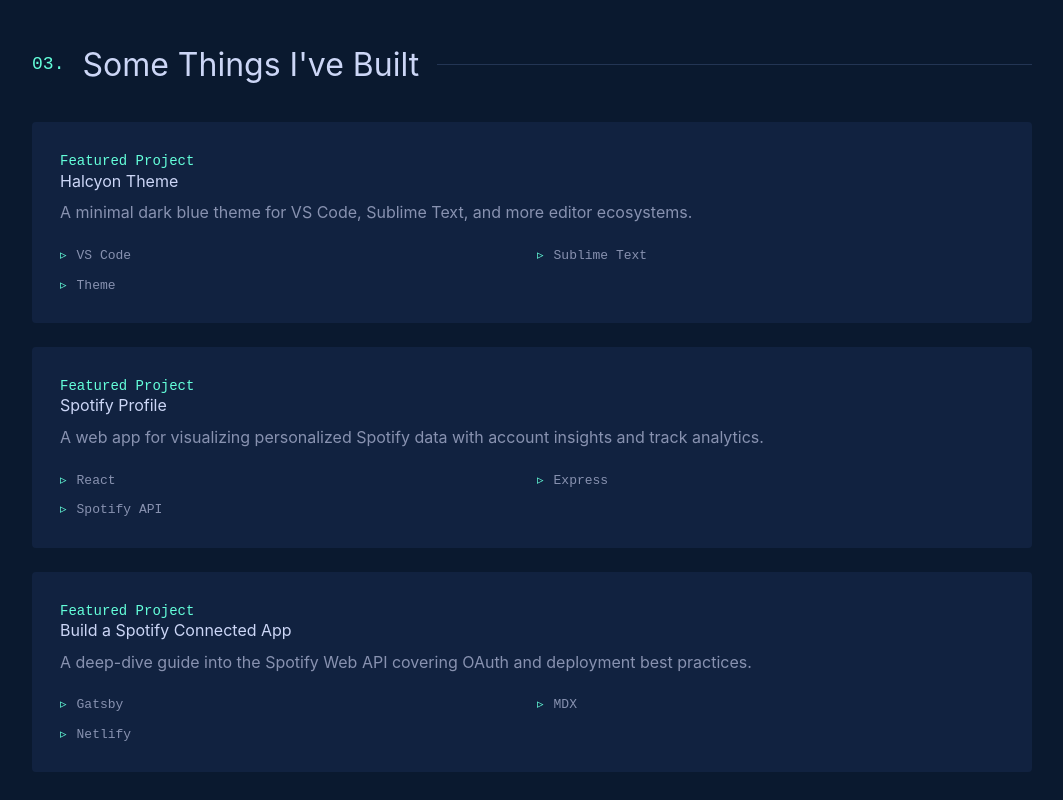
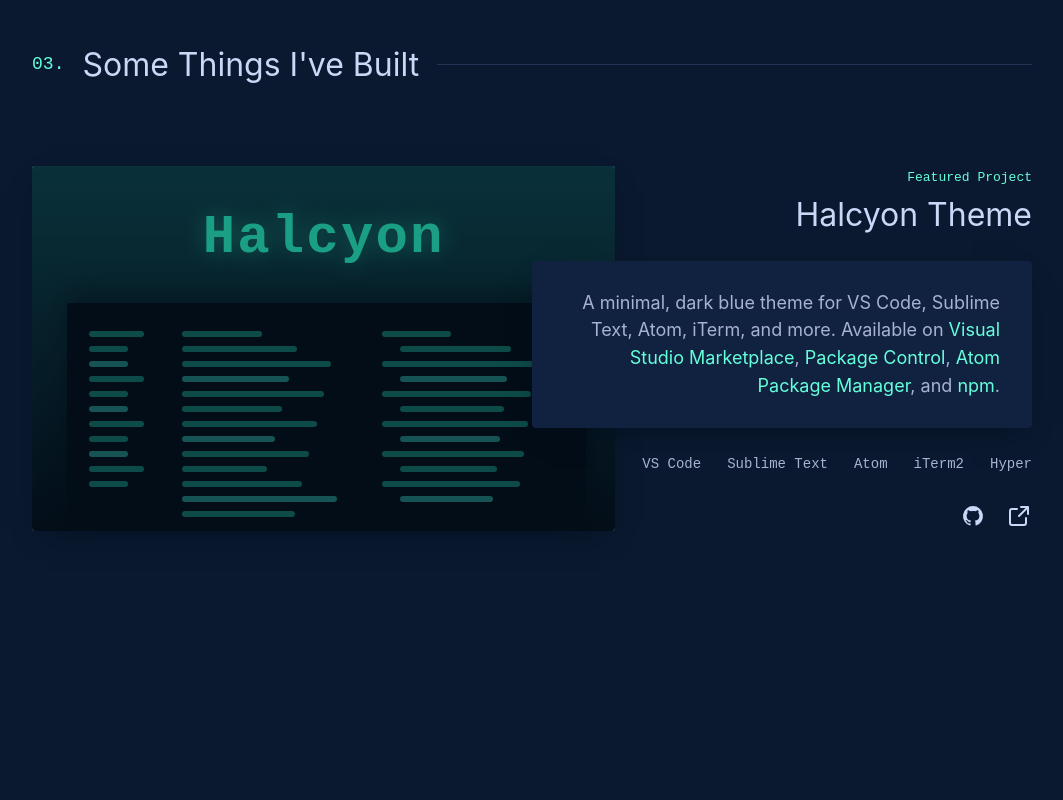
Before and after one commit to Priyesh1994/portfolio, a Next.js app: page / in a window 1280 px wide. Shown: the part 2400-3200 px from the top of the page, without its empty margins (108-1171 px from the left). Built offline with nearby package versions, Linux system fonts and the light colour scheme.

Commit message:
Update work section featured project UI

```diff
--- a/app/components/sections/work-section.tsx
+++ b/app/components/sections/work-section.tsx
@@ -1,20 +1,118 @@
 import { projects } from '@/app/data/site';
+
+function GithubIcon() {
+  return (
+    <svg viewBox="0 0 24 24" aria-hidden="true" focusable="false">
+      <path
+        fill="currentColor"
+        d="M12 2a10 10 0 0 0-3.16 19.49c.5.09.68-.22.68-.48v-1.7c-2.78.61-3.37-1.18-3.37-1.18-.45-1.16-1.11-1.47-1.11-1.47-.91-.62.07-.61.07-.61 1 .07 1.53 1.04 1.53 1.04.9 1.52 2.34 1.08 2.91.83.09-.65.35-1.08.63-1.33-2.22-.25-4.55-1.11-4.55-4.94 0-1.09.39-1.99 1.03-2.69-.1-.25-.45-1.27.1-2.65 0 0 .84-.27 2.75 1.03A9.56 9.56 0 0 1 12 7c.85 0 1.7.11 2.5.34 1.9-1.3 2.74-1.03 2.74-1.03.55 1.38.2 2.4.1 2.65.64.7 1.03 1.6 1.03 2.69 0 3.84-2.34 4.68-4.57 4.93.36.31.68.92.68 1.86V21c0 .27.18.58.69.48A10 10 0 0 0 12 2Z"
+      />
+    </svg>
+  );
+}
+
+function ExternalIcon() {
+  return (
+    <svg viewBox="0 0 24 24" aria-hidden="true" focusable="false">
+      <path
+        fill="none"
+        stroke="currentColor"
+        strokeLinecap="round"
+        strokeLinejoin="round"
+        strokeWidth="2"
+        d="M14 3h7v7m0-7-9 9m-2-7H5a2 2 0 0 0-2 2v12a2 2 0 0 0 2 2h12a2 2 0 0 0 2-2v-5"
+      />
+    </svg>
+  );
+}
+
+function ProjectPreview() {
+  return (
+    <div className="project-preview" aria-hidden="true">
+      <div className="preview-hero">
+        <span>Halcyon</span>
+        <small>A minimal, dark blue theme for VS Code, Sublime Text, Atom, and more.</small>
+      </div>
+      <div className="preview-editor">
+        <div className="preview-sidebar">
+          {Array.from({ length: 11 }, (_, index) => (
+            <i key={index} style={{ width: `${index % 3 === 0 ? 74 : 52}%` }} />
+          ))}
+        </div>
+        <div className="preview-code">
+          {Array.from({ length: 13 }, (_, index) => (
+            <i key={index} style={{ width: `${44 + ((index * 19) % 42)}%` }} />
+          ))}
+        </div>
+        <div className="preview-code secondary">
+          {Array.from({ length: 12 }, (_, index) => (
+            <i key={index} style={{ width: `${38 + ((index * 23) % 48)}%` }} />
+          ))}
+        </div>
+      </div>
+    </div>
+  );
+}
 
 export function WorkSection() {
   return (
-    <section id="work">
+    <section id="work" className="work-section">
       <h2 className="numbered-heading">Some Things I&apos;ve Built</h2>
-      <div className="projects-grid">
+      <div className="featured-projects">
         {projects.map(project => (
-          <article key={project.title} className="project-card">
+          <article key={project.title} className="featured-project">
+            <a
+              className="featured-project-image"
+              href={project.links.external}
+              target="_blank"
+              rel="noreferrer"
+              aria-label={`${project.title} project preview`}
+            >
+              <ProjectPreview />
+            </a>
+
+            <div className="featured-project-content">
               <p className="project-kicker">Featured Project</p>
               <h3>{project.title}</h3>
-            <p>{project.description}</p>
-            <ul>
+              <p className="project-description">
+                {project.description} Available on{' '}
+                {project.marketplaces.map((marketplace, index) => (
+                  <span key={marketplace}>
+                    <a href={project.links.external} target="_blank" rel="noreferrer">
+                      {marketplace}
+                    </a>
+                    {index < project.marketplaces.length - 2
+                      ? ', '
+                      : index === project.marketplaces.length - 2
+                        ? ', and '
+                        : '.'}
+                  </span>
+                ))}
+              </p>
+              <ul className="project-tech-list" aria-label={`${project.title} technologies`}>
                 {project.tech.map(tech => (
                   <li key={tech}>{tech}</li>
                 ))}
               </ul>
+              <div className="project-links" aria-label={`${project.title} links`}>
+                <a
+                  href={project.links.github}
+                  target="_blank"
+                  rel="noreferrer"
+                  aria-label={`${project.title} GitHub repository`}
+                >
+                  <GithubIcon />
+                </a>
+                <a
+                  href={project.links.external}
+                  target="_blank"
+                  rel="noreferrer"
+                  aria-label={`${project.title} live project`}
+                >
+                  <ExternalIcon />
+                </a>
+              </div>
+            </div>
           </article>
         ))}
       </div>
--- a/app/data/site.ts
+++ b/app/data/site.ts
@@ -75,19 +75,17 @@
   {
     title: 'Halcyon Theme',
     description:
-      'A minimal dark blue theme for VS Code, Sublime Text, and more editor ecosystems.',
-    tech: ['VS Code', 'Sublime Text', 'Theme'],
-  },
-  {
-    title: 'Spotify Profile',
-    description:
-      'A web app for visualizing personalized Spotify data with account insights and track analytics.',
-    tech: ['React', 'Express', 'Spotify API'],
-  },
-  {
-    title: 'Build a Spotify Connected App',
-    description:
-      'A deep-dive guide into the Spotify Web API covering OAuth and deployment best practices.',
-    tech: ['Gatsby', 'MDX', 'Netlify'],
+      'A minimal, dark blue theme for VS Code, Sublime Text, Atom, iTerm, and more.',
+    marketplaces: [
+      'Visual Studio Marketplace',
+      'Package Control',
+      'Atom Package Manager',
+      'npm',
+    ],
+    tech: ['VS Code', 'Sublime Text', 'Atom', 'iTerm2', 'Hyper'],
+    links: {
+      github: 'https://github.com',
+      external: 'https://example.com',
+    },
   },
 ];
--- a/app/globals.css
+++ b/app/globals.css
@@ -632,3 +632,258 @@
     transform: none;
   }
 }
+
+.work-section {
+  max-width: 1120px;
+  margin-inline: auto;
+}
+
+.featured-projects {
+  display: grid;
+  gap: 110px;
+}
+
+.featured-project {
+  position: relative;
+  display: grid;
+  grid-template-columns: repeat(12, 1fr);
+  align-items: center;
+  min-height: 452px;
+}
+
+.featured-project-image {
+  position: relative;
+  z-index: 1;
+  grid-column: 1 / 8;
+  grid-row: 1;
+  overflow: hidden;
+  border-radius: var(--border-radius);
+  background: var(--green);
+  box-shadow: 0 10px 30px -15px color-mix(in srgb, #020c1b 90%, transparent);
+}
+
+.featured-project-image::after {
+  content: "";
+  position: absolute;
+  inset: 0;
+  background: color-mix(in srgb, #0a5f68 70%, var(--green) 30%);
+  mix-blend-mode: multiply;
+  opacity: 0.86;
+  transition: var(--transition);
+}
+
+.featured-project-image:hover::after,
+.featured-project-image:focus-visible::after {
+  opacity: 0.62;
+}
+
+.project-preview {
+  position: relative;
+  aspect-ratio: 16 / 10;
+  min-height: 360px;
+  overflow: hidden;
+  background:
+    linear-gradient(180deg, color-mix(in srgb, var(--green) 20%, var(--light-navy)), color-mix(in srgb, var(--navy) 86%, black)),
+    var(--light-navy);
+  color: var(--green);
+  font-family: var(--font-mono);
+}
+
+.preview-hero {
+  display: grid;
+  place-items: center;
+  gap: 24px;
+  min-height: 48%;
+  padding-top: 24px;
+  text-align: center;
+}
+
+.preview-hero span {
+  font-size: clamp(36px, 5vw, 54px);
+  font-weight: 700;
+  letter-spacing: 0.04em;
+  text-shadow: 0 0 22px color-mix(in srgb, var(--green) 45%, transparent);
+}
+
+.preview-hero small {
+  max-width: 520px;
+  color: color-mix(in srgb, var(--green) 58%, var(--lightest-slate));
+  font-size: 12px;
+  font-weight: 700;
+}
+
+.preview-editor {
+  position: absolute;
+  left: 6%;
+  right: 5%;
+  bottom: -4%;
+  display: grid;
+  grid-template-columns: 0.78fr 1.9fr 1.9fr;
+  gap: 18px;
+  min-height: 52%;
+  padding: 28px 22px;
+  border-radius: 4px 4px 0 0;
+  background: color-mix(in srgb, var(--navy) 78%, black);
+  box-shadow: 0 -10px 28px color-mix(in srgb, #020c1b 40%, transparent);
+}
+
+.preview-sidebar,
+.preview-code {
+  display: flex;
+  flex-direction: column;
+  gap: 9px;
+}
+
+.preview-sidebar i,
+.preview-code i {
+  display: block;
+  height: 6px;
+  border-radius: 999px;
+  background: color-mix(in srgb, var(--green) 56%, var(--light-navy));
+  opacity: 0.72;
+}
+
+.preview-sidebar i:nth-child(3n),
+.preview-code i:nth-child(4n) {
+  background: color-mix(in srgb, var(--lightest-slate) 48%, var(--green));
+  opacity: 0.52;
+}
+
+.preview-code.secondary i:nth-child(even) {
+  transform: translateX(18px);
+}
+
+.featured-project-content {
+  position: relative;
+  z-index: 2;
+  grid-column: 7 / -1;
+  grid-row: 1;
+  display: flex;
+  flex-direction: column;
+  align-items: flex-end;
+  text-align: right;
+}
+
+.featured-project-content .project-kicker {
+  margin: 0 0 10px;
+  font-size: 13px;
+}
+
+.featured-project-content h3 {
+  margin-bottom: 28px;
+  color: var(--lightest-slate);
+  font-size: clamp(24px, 5vw, 32px);
+}
+
+.project-description {
+  width: min(620px, 100%);
+  margin: 0;
+  padding: 28px 32px;
+  border-radius: var(--border-radius);
+  background: var(--light-navy);
+  color: var(--light-slate);
+  box-shadow: 0 10px 30px -15px color-mix(in srgb, #020c1b 90%, transparent);
+  font-size: 18px;
+  line-height: 1.55;
+}
+
+.project-description a,
+.project-description strong,
+.project-description em {
+  color: var(--green);
+}
+
+.project-tech-list {
+  display: flex;
+  flex-wrap: wrap;
+  justify-content: flex-end;
+  gap: 16px 26px;
+  margin: 26px 0 0;
+  padding: 0;
+  color: var(--light-slate);
+  font-family: var(--font-mono);
+  font-size: 14px;
+  list-style: none;
+}
+
+.project-links {
+  display: flex;
+  justify-content: flex-end;
+  gap: 20px;
+  margin-top: 28px;
+  color: var(--lightest-slate);
+}
+
+.project-links a {
+  display: inline-grid;
+  width: 26px;
+  height: 26px;
+  place-items: center;
+  transition: var(--transition);
+}
+
+.project-links a:hover,
+.project-links a:focus-visible {
+  color: var(--green);
+  transform: translateY(-3px);
+}
+
+.project-links svg {
+  width: 24px;
+  height: 24px;
+}
+
+@media (max-width: 900px) {
+  .featured-project {
+    display: block;
+    min-height: 0;
+  }
+
+  .featured-project-image {
+    display: block;
+  }
+
+  .featured-project-content {
+    align-items: flex-start;
+    margin-top: -220px;
+    min-height: 360px;
+    padding: 36px;
+    text-align: left;
+    background: color-mix(in srgb, var(--navy) 74%, transparent);
+  }
+
+  .project-description {
+    padding: 0;
+    background: transparent;
+    box-shadow: none;
+  }
+
+  .project-tech-list,
+  .project-links {
+    justify-content: flex-start;
+  }
+}
+
+@media (max-width: 560px) {
+  .project-preview {
+    min-height: 420px;
+  }
+
+  .preview-editor {
+    grid-template-columns: 1fr 1.5fr;
+  }
+
+  .preview-code.secondary {
+    display: none;
+  }
+
+  .featured-project-content {
+    margin-top: -420px;
+    min-height: 420px;
+    padding: 28px 24px;
+  }
+
+  .project-description {
+    font-size: 16px;
+  }
+}
```
Lines whose indentation alone changed are shown as unchanged.
